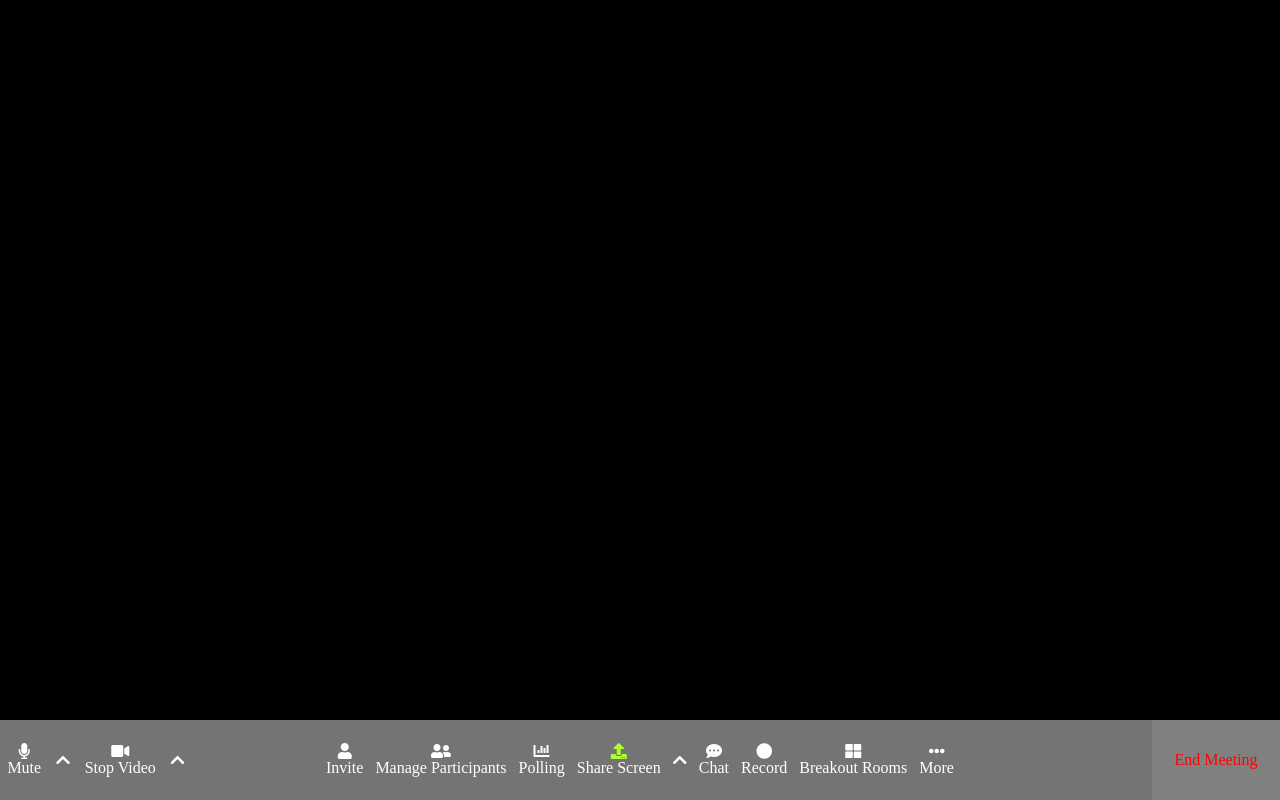
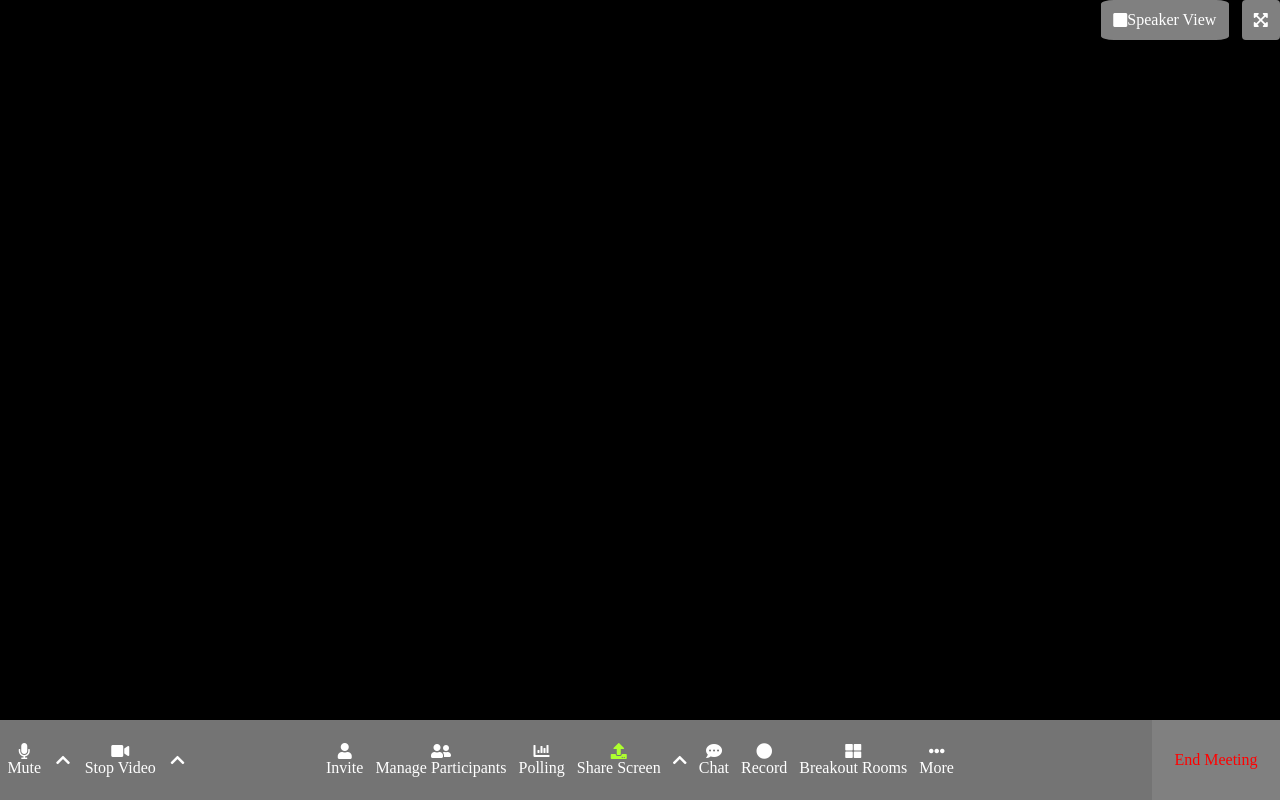
Before and after one commit to dariodeveloper92/html-css-zoom, a plain HTML site: page index.html in a window 1280 px wide. Drawn offline with Linux system fonts and the light colour scheme.

Commit message:
caricato speaker view

```diff
--- a/css/style.css
+++ b/css/style.css
@@ -8,14 +8,57 @@
 .active {
     color: greenyellow;
 }
+
+.link-top {
+    display: flex;
+    align-items: center;
+}
+
+.link {
+    display: flex;
+    flex-direction: column;
+    align-items: center;
+}
+
+
 /* fine common */
 
 /* main */
 main {
+    position: relative;
     width: 100%;
     height: 90vh;
     background-color: black;
 }
+
+.speaker-view,
+.box {
+    height: 5vh;
+    display: flex;
+    justify-content: space-around;
+    align-items: center;
+    border-radius: 10%;
+}
+
+main .speaker-view {
+    width: 10%;
+    position: absolute;
+    top: 0;
+    right: 4%;
+    background-color: gray;
+    color: white;
+}
+
+main .box {
+    width: 3%;
+    position: absolute;
+    top: 0;
+    right: 0;
+    background-color: gray;
+    color: white;
+}
+
+
 /* fine main */
 
 /* footer */
@@ -49,12 +92,6 @@ footer .nav-left {
     margin: 0 auto;
 }
 
-.link {
-    display: flex;
-    flex-direction: column;
-    align-items: center;
-}
-
 footer .nav-right {
     width: 10%;
     position: absolute;
--- a/index.html
+++ b/index.html
@@ -11,7 +11,17 @@
 <body>
     <!-- main -->
     <main>
-        ciao
+        <div class="speaker-view">
+            <div class="link-top">
+                <i class="fas fa-square"></i>
+                <p>Speaker View</p>
+            </div>
+        </div>
+        <div class="box">
+            <div class="link-top">
+                <i class="fas fa-expand-arrows-alt"></i>
+            </div>
+        </div>
     </main>
     <!-- fine main -->
 
```
